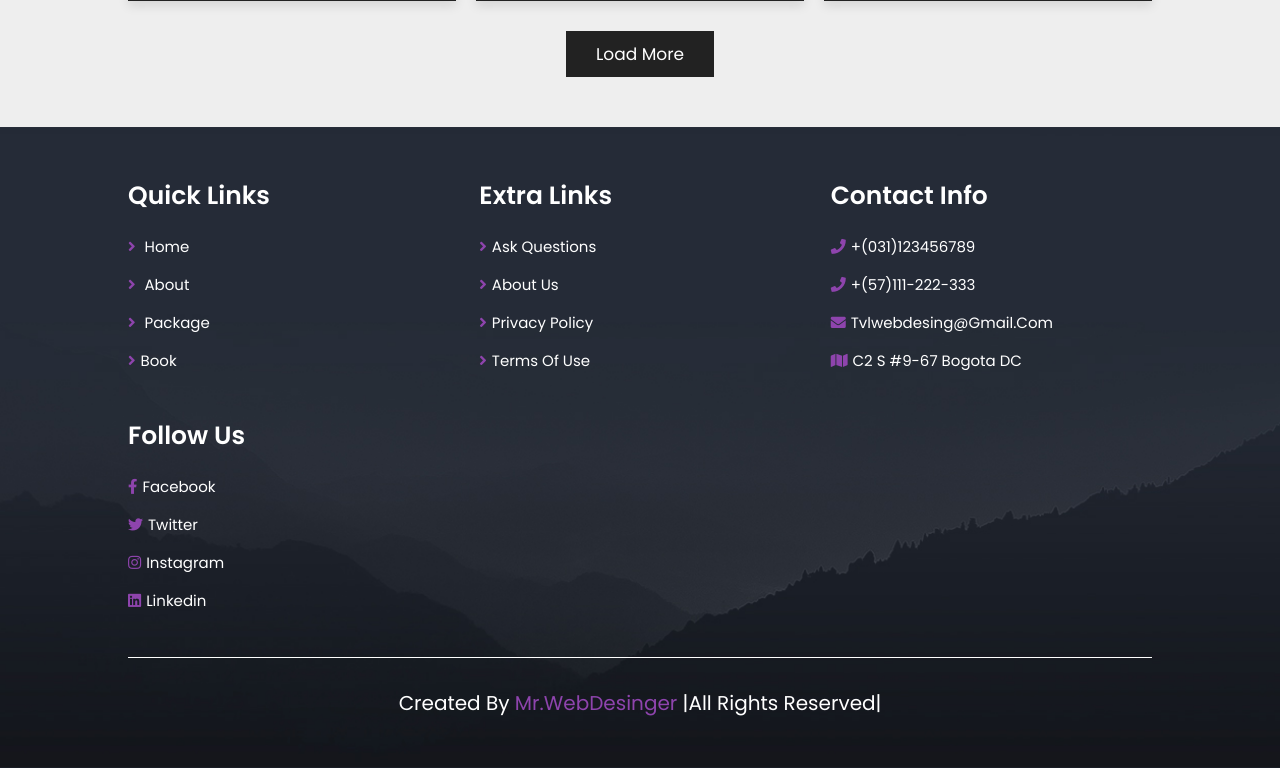
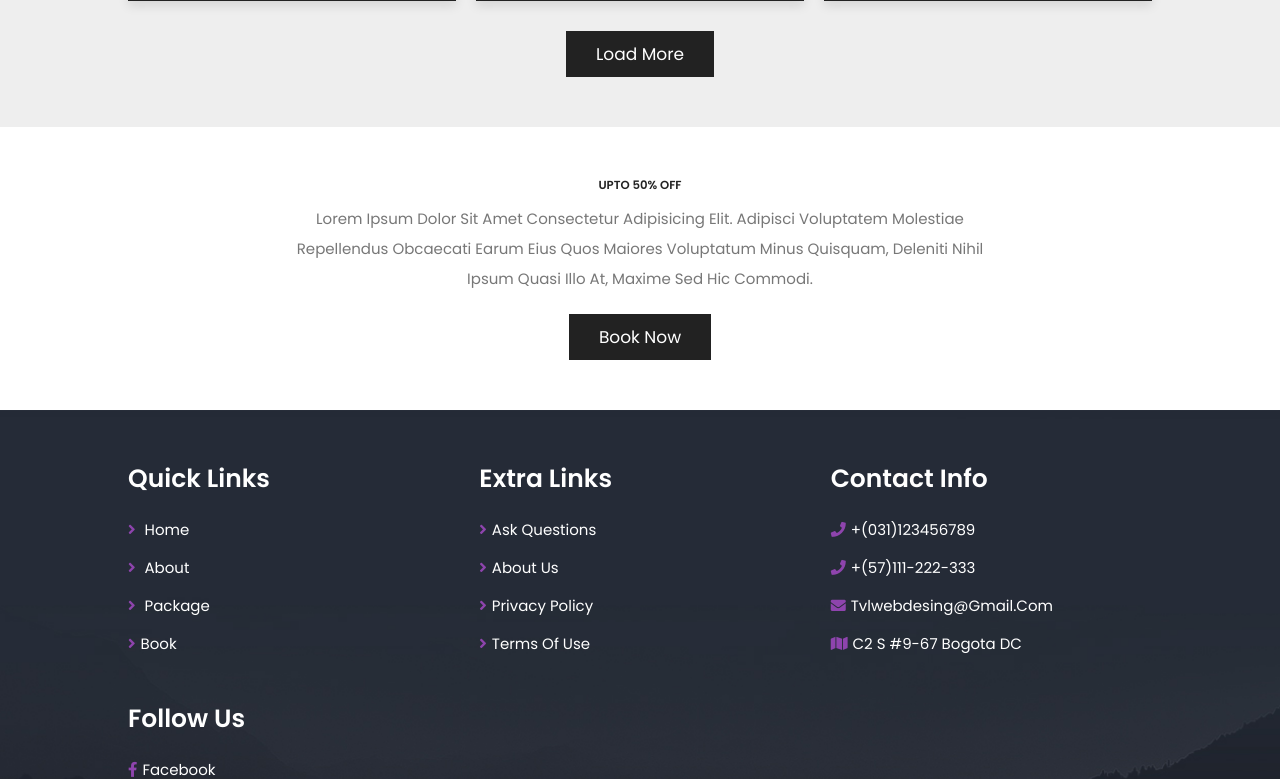
Before and after one commit to JhonnFy/Travel-Website, a PHP site: page /home.php in a window 1280 px wide. Shown: the part 2388-3167 px from the top of the page. Run offline with PHP 8.4, Linux system fonts and the light colour scheme.

Commit message:
HomeOfferOk

```diff
--- a/css/style.css
+++ b/css/style.css
@@ -338,6 +338,27 @@ section{
     margin-top: 2rem;
 }
 
+.home-offer{
+    text-align: center;
+}
+
+.home-offer .content{
+    max-width: 70rem;
+    margin:0 auto;
+}
+
+.home-offer .content h3{
+    font-size: 3.5 rem;
+    text-transform: uppercase;
+    color:var(--black);
+}
+
+.home-offer .content p{
+    font-size: 1.5rem;
+    color:var(--light-black);
+    line-height: 2;
+    padding: 1rem  0;
+}
 
 
 
--- a/home.php
+++ b/home.php
@@ -116,7 +116,9 @@
 
         <div class="content">
             <h3>About Us</h3>
-    <p>Lorem ipsum dolor sit amet consectetur adipisicing elit. Accusamus nesciunt maiores porro, commodi sequi sit sunt earum officiis, ad voluptas delectus fugiat autem voluptatum provident molestias? Obcaecati nesciunt tempore possimus!</p>
+            <p>Lorem ipsum dolor sit amet consectetur adipisicing elit. Accusamus nesciunt maiores porro, commodi sequi
+                sit sunt earum officiis, ad voluptas delectus fugiat autem voluptatum provident molestias? Obcaecati
+                nesciunt tempore possimus!</p>
             <a href="about.php" class="btn">Read More</a>
         </div>
     </section>
@@ -161,12 +163,20 @@
             </div>
 
         </div>
-
         <div class="load-more"> <a href="package.php" class="btn">Load More</a></div>
-
-
     </section>
     <!--Home Packages Section Ends-->
+
+    <!--Home Offer Section Starts-->
+    <section class="home-offer">
+    <div class="content">
+        <h3>Upto 50% Off</h3>
+        <p>Lorem ipsum dolor sit amet consectetur adipisicing elit. Adipisci voluptatem molestiae repellendus obcaecati earum eius quos maiores voluptatum minus quisquam, deleniti nihil ipsum quasi illo at, maxime sed hic commodi.</p>
+        <a href="book.php" class="btn">Book Now</a>
+    </div>
+    </section>
+    <!--Home Offer Section Ends-->
+
 
 
     <!--Footer Section Starts-->
```
Lines whose indentation alone changed are shown as unchanged.
